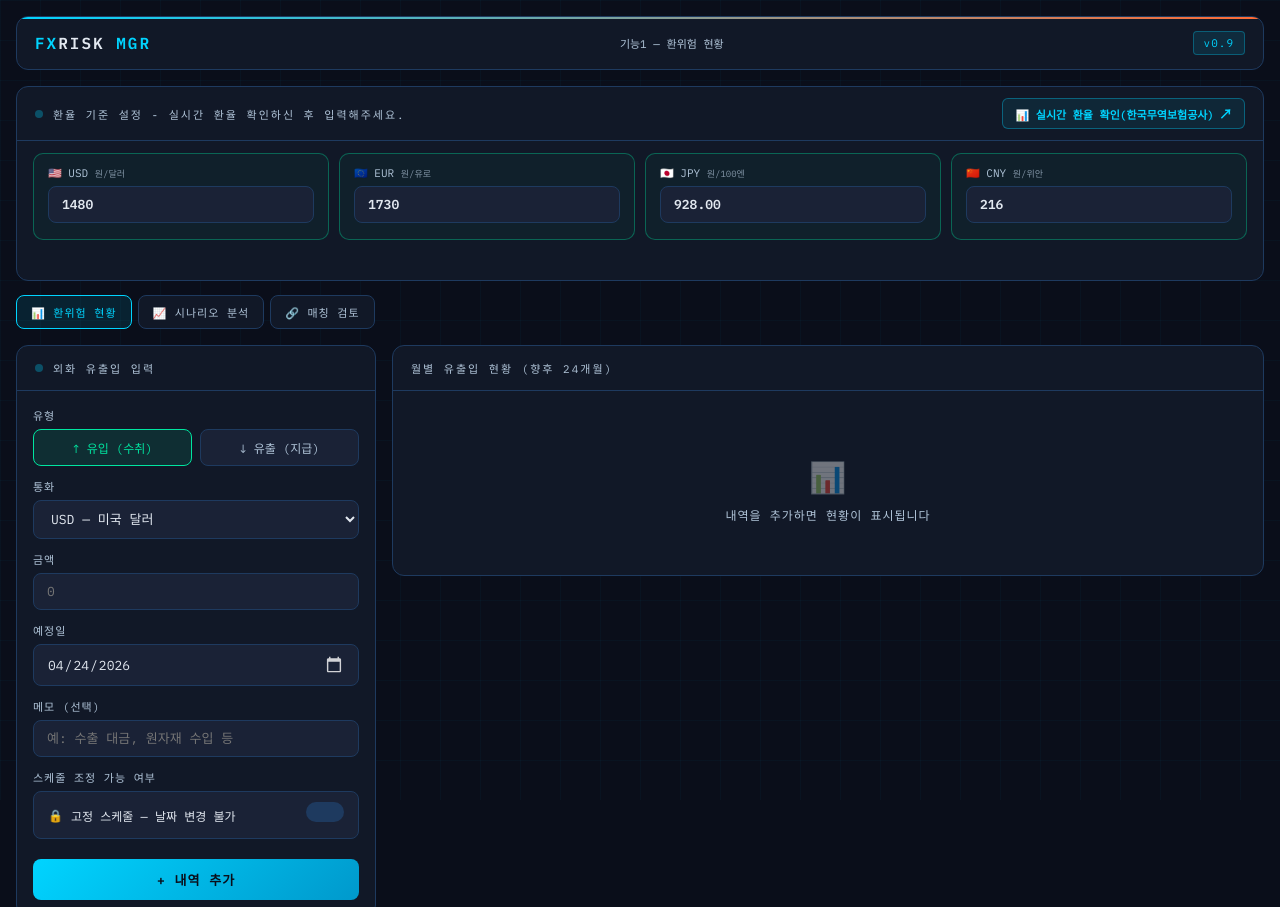
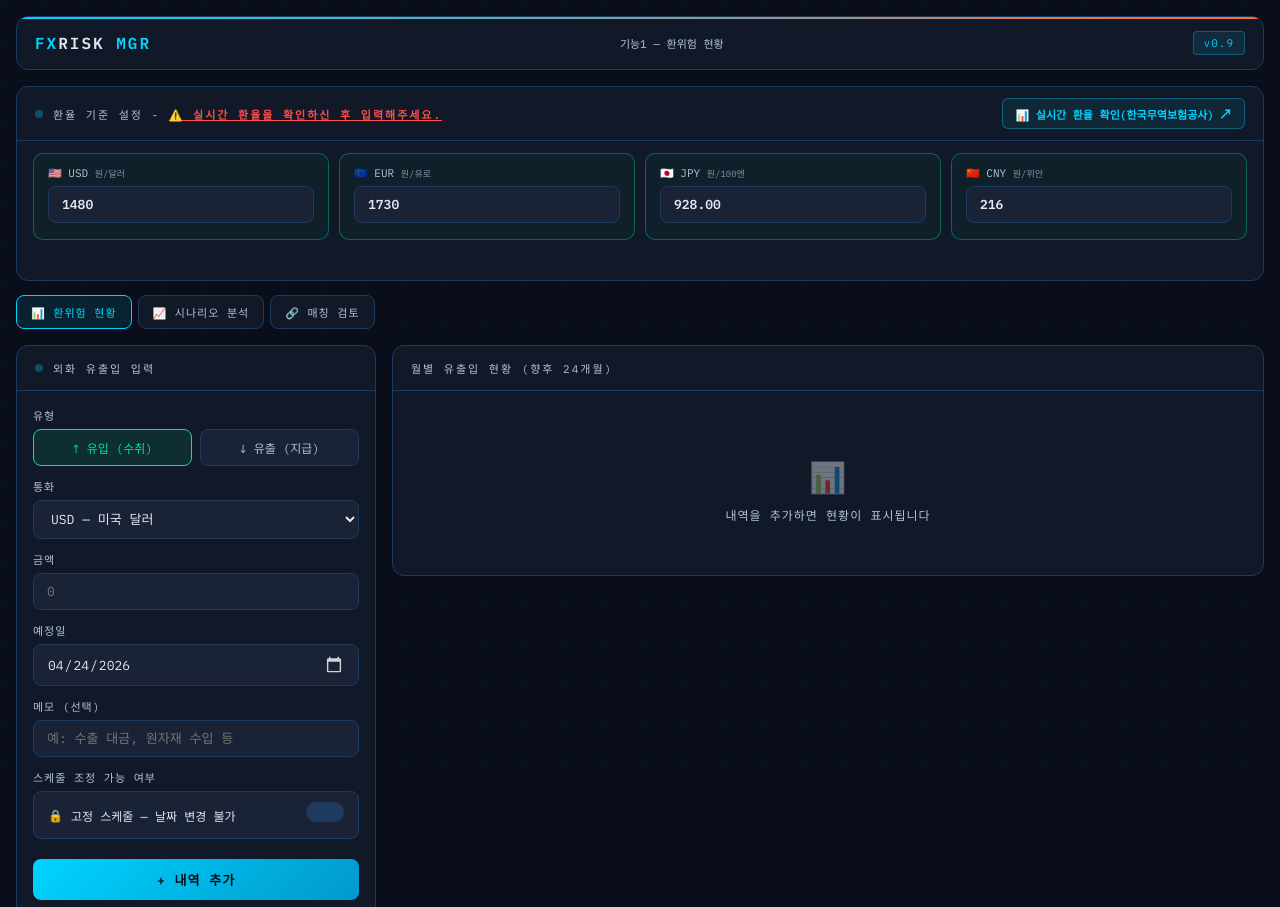
Before and after one commit to eyasnu/Fx_Risk_Manager, a plain HTML site: page index.html in a window 1280 px wide. Shown: the top 907 px of the page. Drawn offline with Linux system fonts and the light colour scheme; a script that the page names is missing.

Commit message:
Update index.html

```diff
--- a/index.html
+++ b/index.html
@@ -261,10 +261,14 @@ tbody tr:hover{background:rgba(0,212,255,0.03);}
   <div class="panel" style="margin-bottom:14px;">
     <div class="panel-header" style="padding:11px 18px;">
       <div class="dot"></div>
-      <div class="panel-title">환율 기준 설정 - 실시간 환율 확인하신 후 입력해주세요.</div>
+      <div class="panel-title">환율 기준 설정 -
+        <span style="color: #ff4d4d; font-weight: bold; text-decoration: underline;">
+      ⚠️ 실시간 환율을 확인하신 후 입력해주세요.
+        </span>
+      </div>
       <span id="fx-rate-time" style="margin-left:8px;font-family:var(--mono);font-size:10px;color:var(--muted);"></span>
       <div style="margin-left:auto;display:flex;align-items:center;gap:8px;">
-        <a href="https://www.ksure.or.kr/rh-fx/cntnts/i-768/web.do" target="_blank"
+        <a href="https://www.ksure.or.kr/rh-fx/cntnts/i-504/web.do" target="_blank"
           style="display:inline-flex;align-items:center;gap:5px;padding:5px 12px;border-radius:6px;border:1px solid rgba(0,212,255,0.35);background:rgba(0,212,255,0.08);color:var(--accent);font-family:var(--mono);font-size:11px;font-weight:600;text-decoration:none;transition:all 0.2s;"
           onmouseover="this.style.background='rgba(0,212,255,0.18)'" onmouseout="this.style.background='rgba(0,212,255,0.08)'">
           📊 실시간 환율 확인(한국무역보험공사) <span style="font-size:13px;">↗</span>
```
